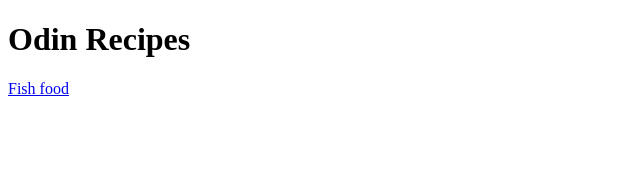
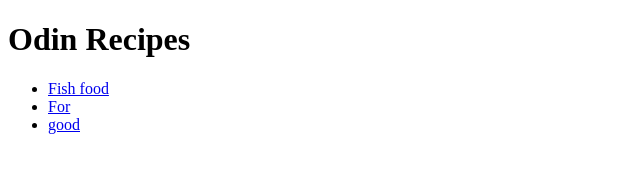
Before and after one commit to kadlck/odin-recipes, a plain HTML site: page index.html in a window 1280 px wide. Shown: the whole page, without its empty margins (0-640 px from the left). Drawn offline with Linux system fonts and the light colour scheme.

Commit message:
Added two more pages

```diff
--- a/index.html
+++ b/index.html
@@ -9,6 +9,10 @@
     <h1>
         Odin Recipes
     </h1>
-    <a href="./recipes/food.html">Fish food</a>
+    <ul>
+        <li><a href="./recipes/food.html">Fish food</a></li>
+        <li><a href="./recipes/for.html">For</a></li>
+        <li><a href="./recipes/good.html">good</a></li>
+    </ul>
 </body>
 </html>
```
Also changed, not shown: recipes/for.html (added, +11 -0 lines), recipes/good.html (added, +11 -0 lines).
